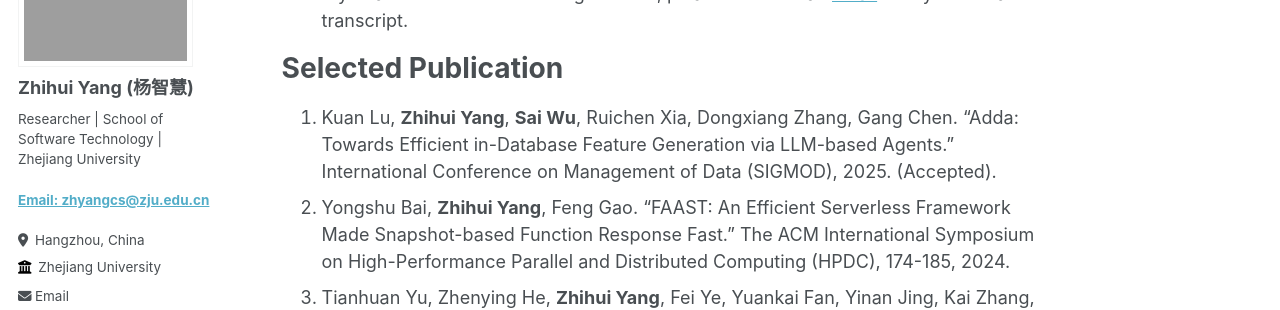
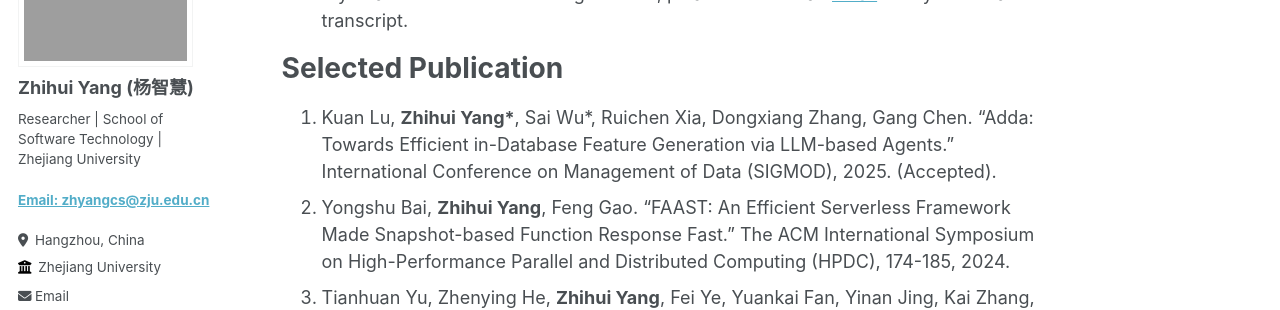
Before and after one commit to zhyangcs/zhihui, a Jekyll site: the page built from _pages/about.md, in a window 1280 px wide and 900 px high, scrolled down 427 px. Shown: the part 153-463 px from the top of the window. Built offline with Jekyll 4.4.1, drawn with Linux system fonts in a browser that asks for light colours.

Commit message:
update publication

```diff
--- a/_pages/about.md
+++ b/_pages/about.md
@@ -29,7 +29,7 @@ News
 
 Selected Publication
 ======
-1. Kuan Lu, **Zhihui Yang**, **Sai Wu**, Ruichen Xia, Dongxiang Zhang, Gang Chen. "Adda: Towards Efficient in-Database Feature Generation via LLM-based Agents." International Conference on Management of Data (SIGMOD), 2025. (Accepted).
+1. Kuan Lu, **Zhihui Yang\***, Sai Wu\*, Ruichen Xia, Dongxiang Zhang, Gang Chen. "Adda: Towards Efficient in-Database Feature Generation via LLM-based Agents." International Conference on Management of Data (SIGMOD), 2025. (Accepted).
 2. Yongshu Bai, **Zhihui Yang**, Feng Gao. "FAAST: An Efficient Serverless Framework Made Snapshot-based Function Response Fast." The ACM International Symposium on High-Performance Parallel and Distributed Computing (HPDC), 174-185, 2024.
 3. Tianhuan Yu, Zhenying He, **Zhihui Yang**, Fei Ye, Yuankai Fan, Yinan Jing, Kai Zhang, X. Sean Wang. "Zebra: A Novel Method for Optimizing Text Classification Query in Overload Scenario." World Wide Web Journal (WWWJ), 26(3): 905-931, 2023.
 4. **Zhihui Yang**, Zuozhi Wang, Yicong Huang, Yao Lu, Chen Li, X. Sean Wang. "Optimizing Machine Learning Inference Queries with Correlative Proxy Models." Proceedings of the VLDB Endowment (PVLDB), 15(10): 2032 - 2044, 2022.
```
